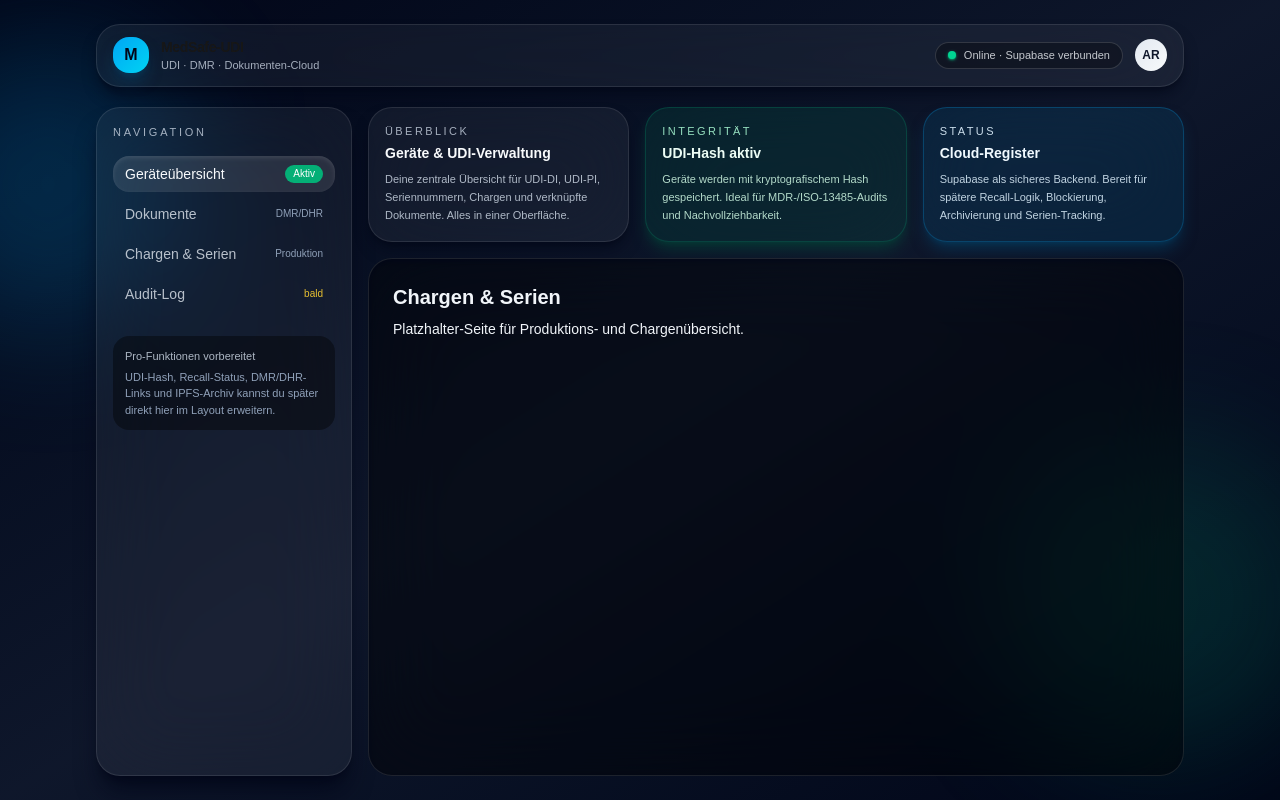
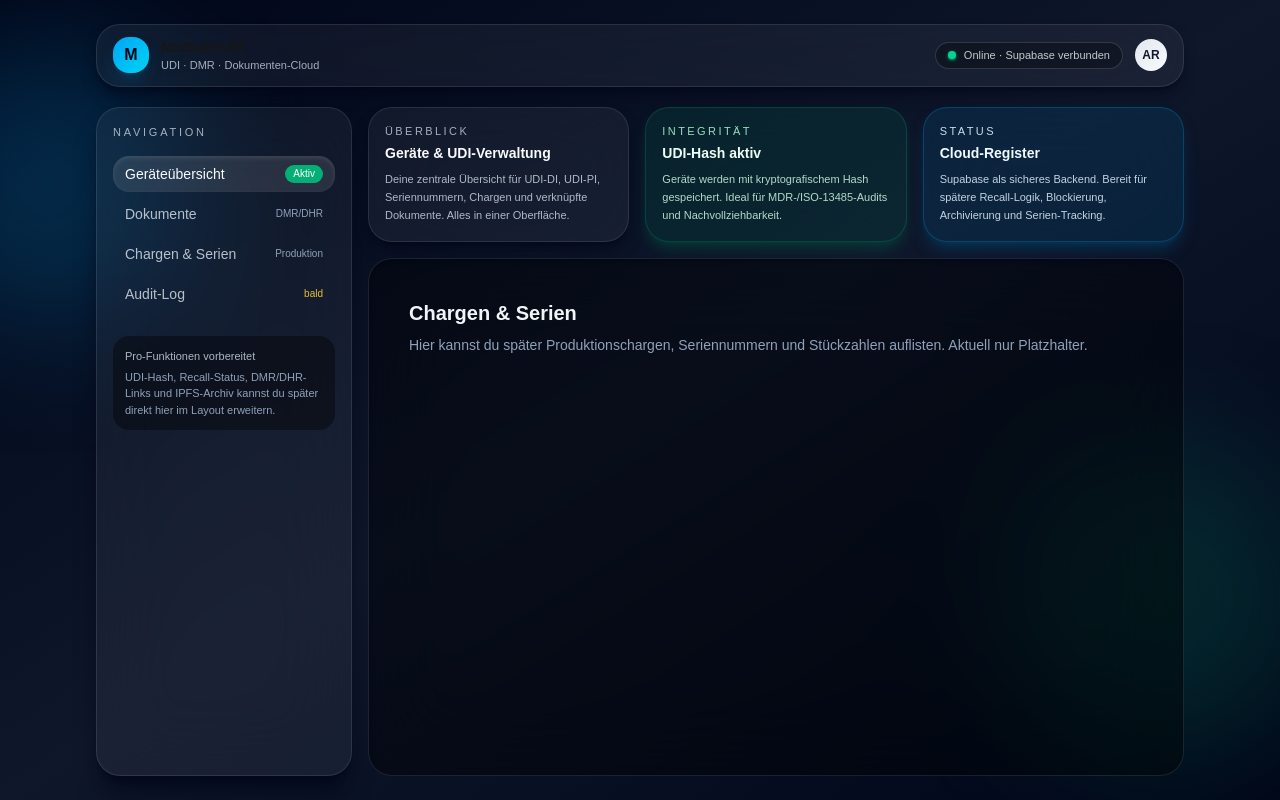
Before and after one commit to Ajanth06/medsafe-udi, a Next.js app: page /batches in a window 1280 px wide. Built offline with nearby package versions, Linux system fonts and the light colour scheme.

Commit message:
layout fix + placeholder pages

```diff
--- a/app/audit-log/page.tsx
+++ b/app/audit-log/page.tsx
@@ -1,9 +1,10 @@
 export default function AuditLogPage() {
   return (
-    <div className="space-y-4">
-      <h1 className="text-lg font-semibold text-slate-50">Audit-Log</h1>
-      <p className="text-sm text-slate-300">
-        Geplante Übersicht für Statusänderungen, Freigaben und Rückrufe.
+    <div className="text-slate-100 p-4">
+      <h1 className="text-xl font-semibold mb-2">Audit-Log</h1>
+      <p className="text-sm text-slate-400">
+        Geplante Seite für ein zentrales Audit-Log über alle Geräte.
+        Jetzt nur Dummy-Seite, damit das Routing komplett ist.
       </p>
     </div>
   );
--- a/app/batches/page.tsx
+++ b/app/batches/page.tsx
@@ -1,8 +1,11 @@
 export default function BatchesPage() {
   return (
-    <div className="text-sm text-slate-100">
+    <div className="text-slate-100 p-4">
       <h1 className="text-xl font-semibold mb-2">Chargen &amp; Serien</h1>
-      <p>Platzhalter-Seite für Produktions- und Chargenübersicht.</p>
+      <p className="text-sm text-slate-400">
+        Hier kannst du später Produktionschargen, Seriennummern und Stückzahlen
+        auflisten. Aktuell nur Platzhalter.
+      </p>
     </div>
   );
 }
--- a/app/docs/page.tsx
+++ b/app/docs/page.tsx
@@ -1,8 +1,11 @@
 export default function DocsPage() {
   return (
-    <div className="text-sm text-slate-100">
+    <div className="text-slate-100 p-4">
       <h1 className="text-xl font-semibold mb-2">Dokumente</h1>
-      <p>Hier kommen später deine DMR/DHR-Dokumentübersichten rein.</p>
+      <p className="text-sm text-slate-400">
+        Hier kommen später die DMR-/DHR-Dokumente, Filter usw. rein.
+        Im Moment ist das nur eine Platzhalter-Seite, damit Vercel sauber bauen kann.
+      </p>
     </div>
   );
 }
--- a/app/layout.tsx
+++ b/app/layout.tsx
@@ -1,4 +1,3 @@
-// app/layout.tsx
 import type { Metadata } from "next";
 import type { ReactNode } from "react";
 import "./globals.css";
@@ -68,29 +67,35 @@ export default function RootLayout({ children }: { children: ReactNode }) {
                       className="flex items-center justify-between rounded-2xl px-3 py-2 text-slate-200/80 hover:bg-white/5 hover:text-white"
                     >
                       <span>Dokumente</span>
-                      <span className="text-[10px] text-slate-400">DMR/DHR</span>
+                      <span className="text-[10px] text-slate-400">
+                        DMR/DHR
+                      </span>
                     </a>
                     <a
                       href="/batches"
                       className="flex items-center justify-between rounded-2xl px-3 py-2 text-slate-200/80 hover:bg-white/5 hover:text-white"
                     >
-                      <span>Chargen & Serien</span>
-                      <span className="text-[10px] text-slate-400">Produktion</span>
+                      <span>Chargen &amp; Serien</span>
+                      <span className="text-[10px] text-slate-400">
+                        Produktion
+                      </span>
                     </a>
                     <a
                       href="/audit-log"
                       className="flex items-center justify-between rounded-2xl px-3 py-2 text-slate-200/80 hover:bg-white/5 hover:text-white"
                     >
                       <span>Audit-Log</span>
-                      <span className="text-[10px] text-amber-300/90">bald</span>
+                      <span className="text-[10px] text-amber-300/90">
+                        bald
+                      </span>
                     </a>
                   </nav>
 
                   <div className="mt-2 rounded-2xl bg-black/40 px-3 py-3 text-[11px] text-slate-300/85">
                     <div className="mb-1 font-medium">Pro-Funktionen vorbereitet</div>
                     <div className="text-[11px] text-slate-400">
-                      UDI-Hash, Recall-Status, DMR/DHR-Links und IPFS-Archiv kannst du
-                      später direkt hier im Layout erweitern.
+                      UDI-Hash, Recall-Status, DMR/DHR-Links und IPFS-Archiv
+                      kannst du später direkt hier im Layout erweitern.
                     </div>
                   </div>
                 </div>
@@ -104,7 +109,7 @@ export default function RootLayout({ children }: { children: ReactNode }) {
                         Überblick
                       </div>
                       <div className="mt-1 text-sm font-semibold text-slate-50">
-                        Geräte & UDI-Verwaltung
+                        Geräte &amp; UDI-Verwaltung
                       </div>
                       <p className="mt-2 text-[11px] leading-relaxed text-slate-300/85">
                         Deine zentrale Übersicht für UDI-DI, UDI-PI, Seriennummern,
```
